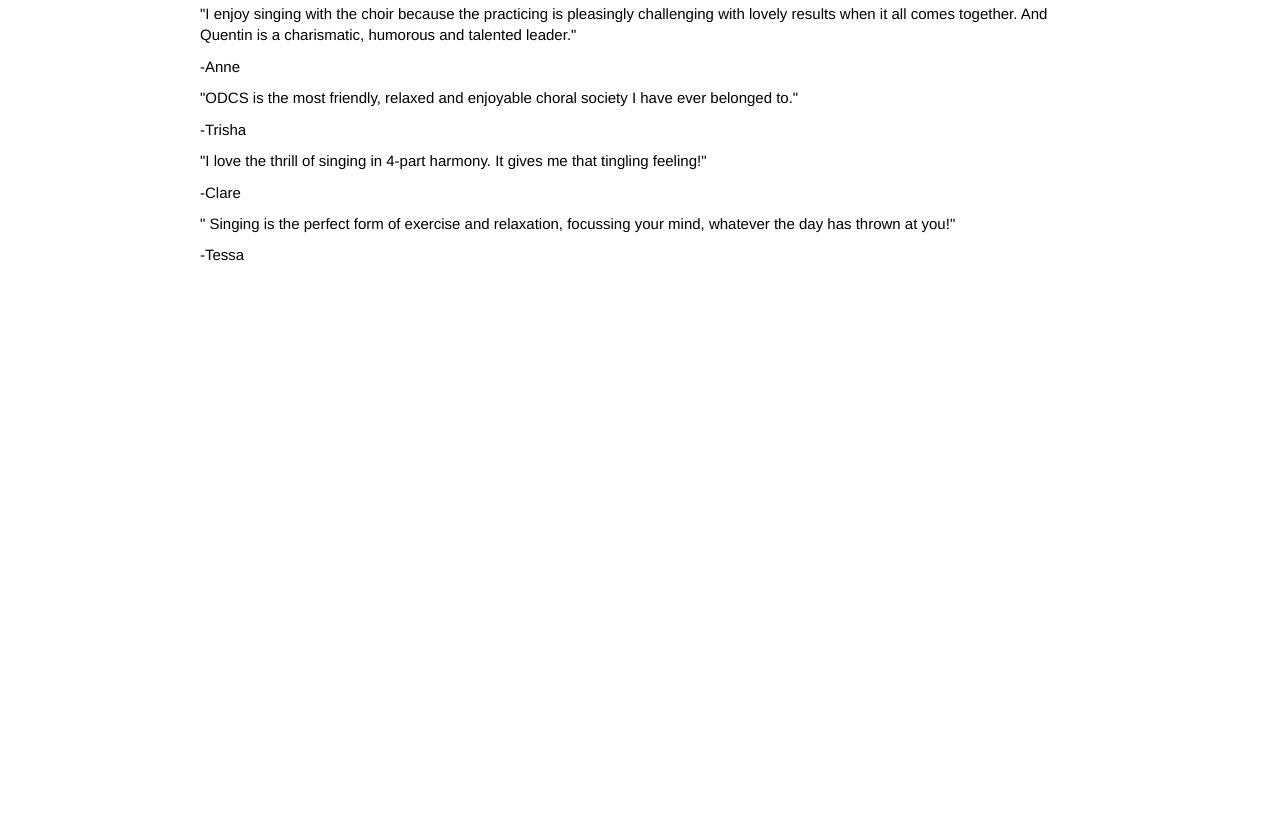
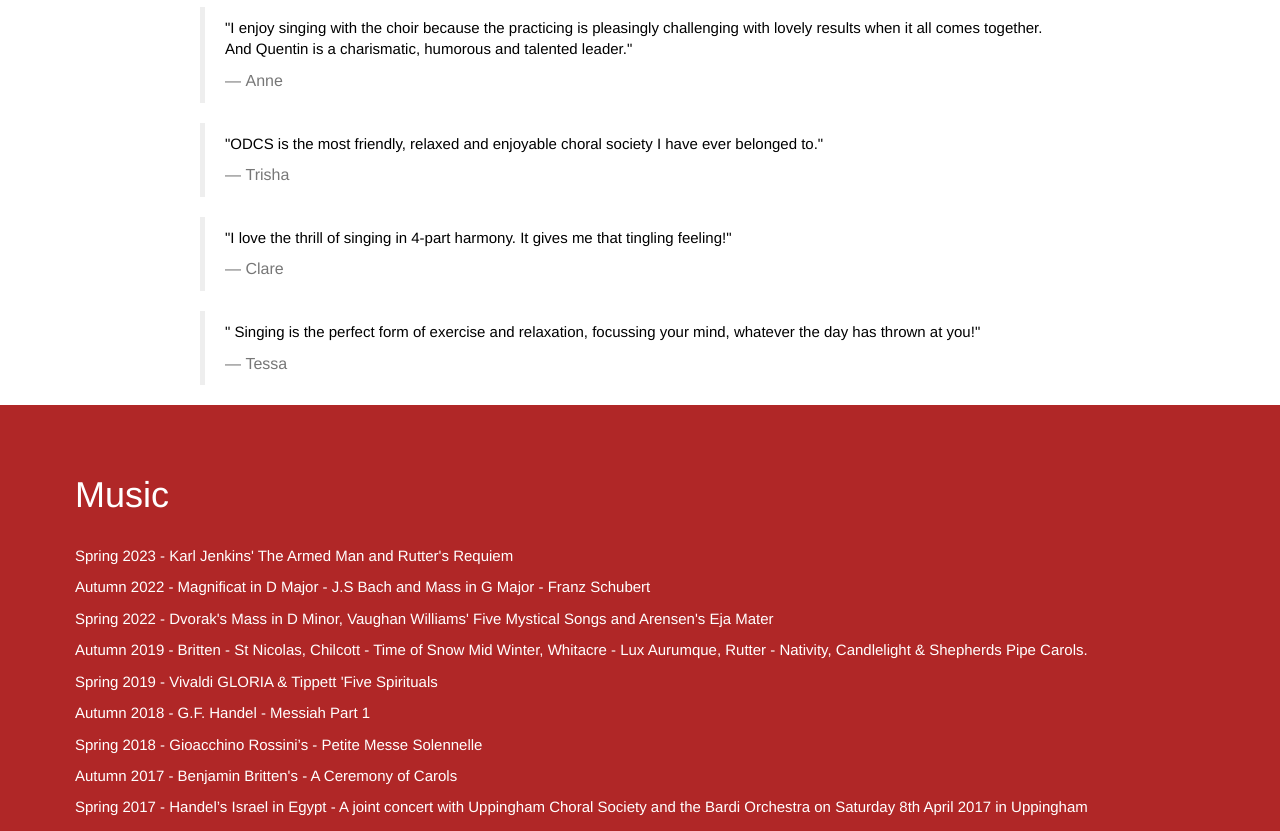
Before and after one commit to FloBurke/floburke.github.io, a plain HTML site: page oundlewebsite.html in a window 1280 px wide. Shown: the part 1962-2793 px from the top of the page. Before the commit the page ends 2238 px from the top, so only its background shows below. Drawn offline with nearby package versions, Linux system fonts and the light colour scheme.

Commit message:
pieces and music section

```diff
--- a/oundlestyle.css
+++ b/oundlestyle.css
@@ -1,6 +1,8 @@
-h1{
+marquee{
     text-align: center;
     color: darkred;
+    font-size:35px;
+    font-weight: bolder;
 }
 
 h2{
@@ -57,19 +59,22 @@ h6{
 .members{
     line-height:2;
 }
-h7{
-    color: darkred;
-    font-size: 35px;
-    padding-left: 200px;
-}
 .quotes{
     padding-left: 200px;
     padding-right:200px;
 }
-.quote{
-    font-size: 40px;
+.blockquote{
+    font-size: 20px;
 }
-.name{
-    font-size:15px;
-    color: grey;
+.music{
+    background-color: rgba(166, 12, 12, 0.887);
+    color: white;
+    padding-left: 75px;
+    padding-top: 50px;
+    padding-right: 50px;
+    font-weight: 500;
+    padding-bottom: 50px;
 }
+#piece{
+    color:white;
+}
--- a/oundlewebsite.html
+++ b/oundlewebsite.html
@@ -72,7 +72,7 @@
 </div>
 
 <div class="container">
-    <h1>New term starts Monday 4th September - new members welcome!</h1>
+    <marquee behaviou="scroll" direction="left">New term starts Monday 4th September - new members welcome!</marquee>
     <h2><b>Welcome to the Oundle and District Choral Society</b></h2>
     <p>We are a mixed voice choir who have been in existence for over 100 years. We draw our membership from a
         fairly wide rural area and currently have approximately seventy voices who meet for rehearsals <b>every Monday during term time.</b></p>
@@ -164,16 +164,51 @@
     </div>
 </div>
 <div class="quotes">
+    <h5 class="text-center">Why we enjoy singing with ODCS</h5>
     <br>
-    <h7>Why we enjoy singing with ODCS</h7>
-    <p id="quote">"I enjoy singing with the choir because the practicing is pleasingly challenging with lovely results when it all comes together. And Quentin is a charismatic, humorous and talented leader."</p>
-    <p id="name">-Anne</p>
-    <p id="quote">"ODCS is the most friendly, relaxed and enjoyable choral society I have ever belonged to."</p>
-    <p id="name">-Trisha</p>
-    <p id="quote">"I love the thrill of singing in 4-part harmony. It gives me that tingling feeling!"</p>
-    <p id="name">-Clare</p>
-    <p id="quote">" Singing is the perfect form of exercise and relaxation, focussing your mind, whatever the day has thrown at you!"</p>
-    <p id="name">-Tessa</p>
+    <blockquote class="blockquote">
+        <p>"I enjoy singing with the choir because the practicing is pleasingly challenging with lovely results when it all comes together. And Quentin is a charismatic, humorous and talented leader."</p>
+        <footer class="blockquote-footer">Anne</footer>
+    </blockquote>
+    <blockquote class="blockquote">
+        <p>"ODCS is the most friendly, relaxed and enjoyable choral society I have ever belonged to."</p>
+        <footer class="blockquote-footer">Trisha</footer>
+    </blockquote>
+    <blockquote class="blockquote">
+        <p>"I love the thrill of singing in 4-part harmony. It gives me that tingling feeling!"</p>
+        <footer class="blockquote-footer">Clare</footer>
+    </blockquote>
+    <blockquote class="blockquote">
+        <p>" Singing is the perfect form of exercise and relaxation, focussing your mind, whatever the day has thrown at you!"</p>
+        <footer class="blockquote-footer">Tessa</footer>
+    </blockquote>
+</div>
+
+<div class="music">
+    <h1>Music</h1>
+    <br>
+    <p id="piece">Spring 2023 - Karl Jenkins' The Armed Man and Rutter's Requiem</p>
+    <p id="piece">Autumn 2022 - Magnificat in D Major - J.S Bach and Mass in G Major - Franz Schubert</p>
+    <p id="piece">Spring 2022 - Dvorak's Mass in D Minor, Vaughan Williams' Five Mystical Songs and Arensen's Eja Mater</p>
+    <p id="piece">Autumn 2019 - Britten - St Nicolas, Chilcott - Time of Snow Mid Winter, Whitacre - Lux Aurumque, Rutter - Nativity, Candlelight & Shepherds Pipe Carols.</p>
+    <p id="piece">Spring 2019 - Vivaldi GLORIA & Tippett 'Five Spirituals</p>
+    <p id="piece">Autumn 2018 - G.F. Handel - Messiah Part 1</p>
+    <p id="piece">Spring 2018 - Gioacchino Rossini’s - Petite Messe Solennelle</p>
+    <p id="piece">Autumn 2017 - Benjamin Britten's - A Ceremony of Carols</p>
+    <p id="piece">Spring 2017 - Handel’s Israel in Egypt - A joint concert with Uppingham Choral Society and the Bardi Orchestra on Saturday 8th April 2017 in Uppingham</p>
+    <p id="piece">Spring 2016 - Creation by F. J. Haydn</p>
+    <p id="piece">Spring 2015 - Mass in C Minor K.427 by Mozart</p>
+    <p id="piece">Spring 2014 - Now is the Month of Maying - A Concert for May Day!</p>
+    <p id="piece">Autumn 2013 - The Nelson Mass by F. J. Haydn</p>
+    <p id="piece">Spring 2013 - Messe Solennelle by Louis Vierne (Oundle School Chapel)</p>
+    <p id="piece">Autumn 2012 - Messiah by G F Handel</p>
+    <p id="piece">Spring 2012 - The Music Makers by Edward Elgar (Peterborough Cathedral with Oundle School)</p>
+    <p id="piece">Autumn 2011 - Messa di Gloria by Giacomo Puccini</p>
+    <p id="piece">Spring 2011- Requiem by W. A. Mozart</p>
+</div>
+
+<div>
+
 </div>
 </body>
 </html>
```
